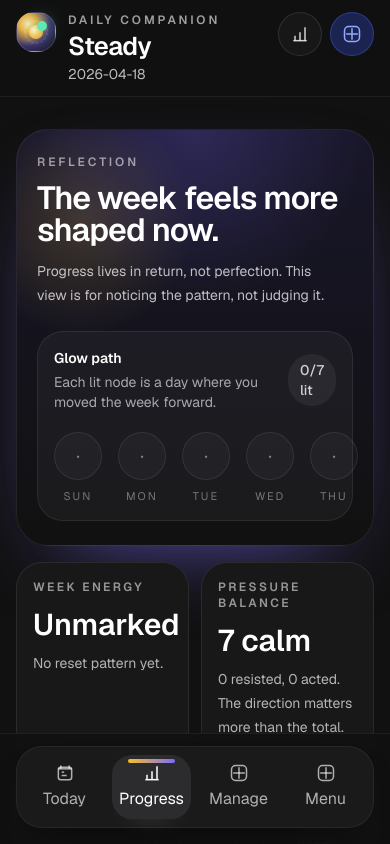
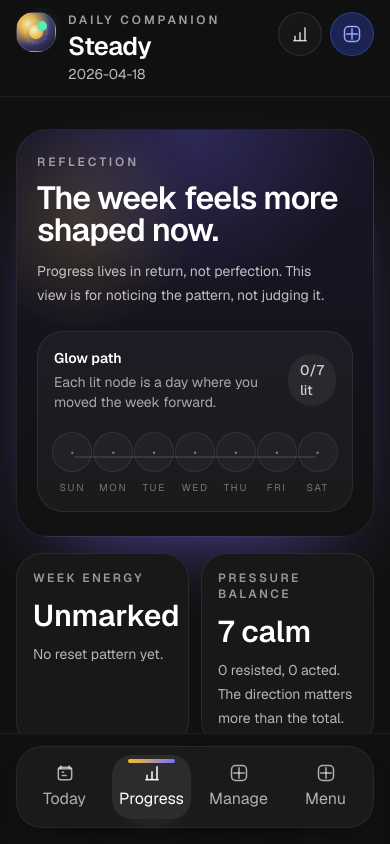
Before and after one commit to Sandwich1998/steady, a Next.js app: page / in a window 390 px wide. Both pictures are taken after a click on the button 300 px from the left and 34 px from the top of the page. Shown: the top 844 px of the page. Built offline with nearby package versions, Linux system fonts and the light colour scheme; no server answers; the database is empty.

Commit message:
Fix Progress glow path overflow on mobile

```diff
--- a/src/components/dashboard/progress-experience.tsx
+++ b/src/components/dashboard/progress-experience.tsx
@@ -62,12 +62,19 @@ export function ProgressExperience({ stats, weeklyHistory }: ProgressExperienceP
             </div>
           </div>
 
-          <div className="mt-5 flex items-center gap-2">
-            {weeklyHistory.map((day, index) => (
-              <div key={day.date} className="flex flex-1 items-center gap-2">
-                <div className="flex flex-col items-center gap-2">
+          <div className="relative mt-5">
+            <div className="pointer-events-none absolute inset-x-5 top-6 h-[2px] rounded-full bg-white/10" />
+            <div
+              className="pointer-events-none absolute left-5 top-6 h-[2px] rounded-full bg-[linear-gradient(90deg,rgba(247,201,91,0.52),rgba(124,108,255,0.35))]"
+              style={{
+                width: `${weeklyHistory.length > 1 ? ((brightDays - 1) / (weeklyHistory.length - 1)) * 100 : 0}%`,
+              }}
+            />
+            <div className="relative grid grid-cols-7 gap-1 sm:gap-2">
+              {weeklyHistory.map((day) => (
+                <div key={day.date} className="flex min-w-0 flex-col items-center gap-2">
                   <div
-                    className={`flex h-12 w-12 items-center justify-center rounded-full border text-sm font-semibold ${
+                    className={`flex h-10 w-10 items-center justify-center rounded-full border text-sm font-semibold sm:h-12 sm:w-12 ${
                       day.completed
                         ? "border-[#f7c85e]/55 bg-[radial-gradient(circle_at_35%_35%,#fff5c4_0%,#f7bf4c_42%,#f08c35_100%)] text-black shadow-[0_18px_44px_-24px_rgba(251,191,36,0.9)]"
                         : day.mood
@@ -77,19 +84,12 @@ export function ProgressExperience({ stats, weeklyHistory }: ProgressExperienceP
                   >
                     {day.completed ? "✦" : day.mood ?? "·"}
                   </div>
-                  <div className="text-[11px] uppercase tracking-[0.18em] text-white/40">
+                  <div className="text-center text-[10px] uppercase tracking-[0.16em] text-white/40 sm:text-[11px] sm:tracking-[0.18em]">
                     {day.label.slice(0, 3)}
                   </div>
                 </div>
-                {index < weeklyHistory.length - 1 ? (
-                  <div
-                    className={`h-[2px] flex-1 rounded-full ${
-                      day.completed ? "bg-[linear-gradient(90deg,rgba(247,201,91,0.5),rgba(124,108,255,0.35))]" : "bg-white/10"
-                    }`}
-                  />
-                ) : null}
-              </div>
-            ))}
+              ))}
+            </div>
           </div>
         </div>
       </section>
```
